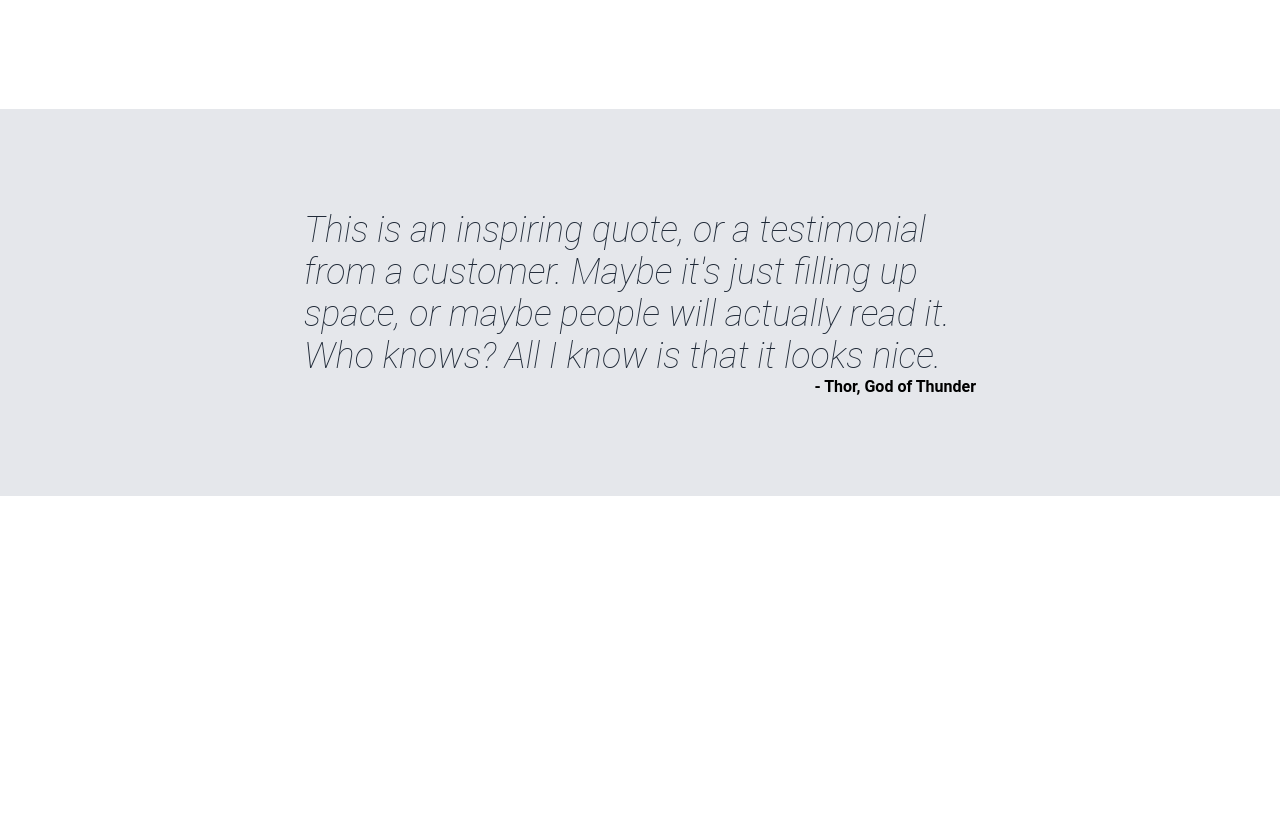
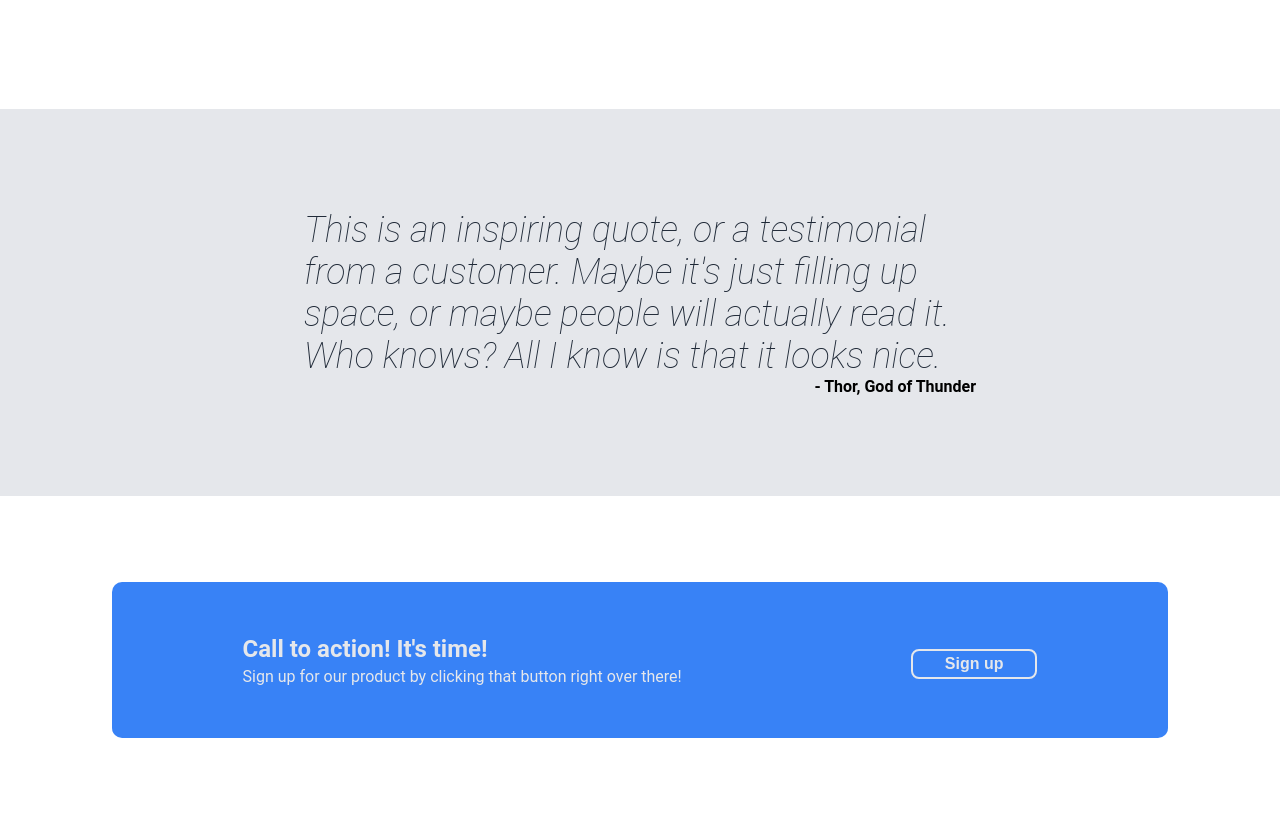
Before and after one commit to jonasmaximilian/Landing-Page, a plain HTML site: page index.html in a window 1280 px wide. Shown: the part 793-1617 px from the top of the page. Before the commit the page ends 1289 px from the top, so only its background shows below. Drawn offline with Linux system fonts and the light colour scheme.

Commit message:
created and styled sign-up section

```diff
--- a/index.html
+++ b/index.html
@@ -60,5 +60,16 @@
         </div>
         <div class="person">- Thor, God of Thunder</div>
     </div>
+    <div class="call-to-action">
+        <div class="sign-up-container">
+            <div class="left-sign-up">
+                <div class="sign-up-header">Call to action! It's time!</div>
+                <div class="sign-up-text">Sign up for our product by clicking that button right over there!</div>
+            </div>
+            <div class="right-sign-up">
+                <button class="sign-up-2">Sign up</button>
+            </div>
+        </div>
+    </div>
 </body>
 </html>
--- a/style.css
+++ b/style.css
@@ -135,3 +135,49 @@ a{
     font-weight: bold;
     margin-right: 204px;
 }
+
+.call-to-action{
+    padding: 86px;
+    display: flex;
+    justify-content: center;
+    align-items: center;
+}
+
+.sign-up-container{
+    background-color: #3882F6;
+    width: 1024px;
+    height: 124px;
+    border-radius: 10px;
+    padding: 16px;
+    display: flex;
+    justify-content: space-around;
+    align-items: center;
+}
+
+.left-sign-up{
+    flex-direction: column;
+    display: flex;
+}
+
+.sign-up-header{
+    font-weight: bold;
+    color: #E5E7EB;
+    font-size: 24px;
+}
+
+.sign-up-text{
+    color: #E5E7EB;
+    margin-top: 4px;
+}
+
+.sign-up-2{
+    background-color: #3882F6;
+    padding: 4px 32px;
+    border-radius: 8px;
+    border: 2px solid #E5E7EB;
+    color: #E5E7EB;
+    margin: auto;
+    margin-top: 8px;
+    font-weight: bold;
+    font-size: 16px;
+}
```
